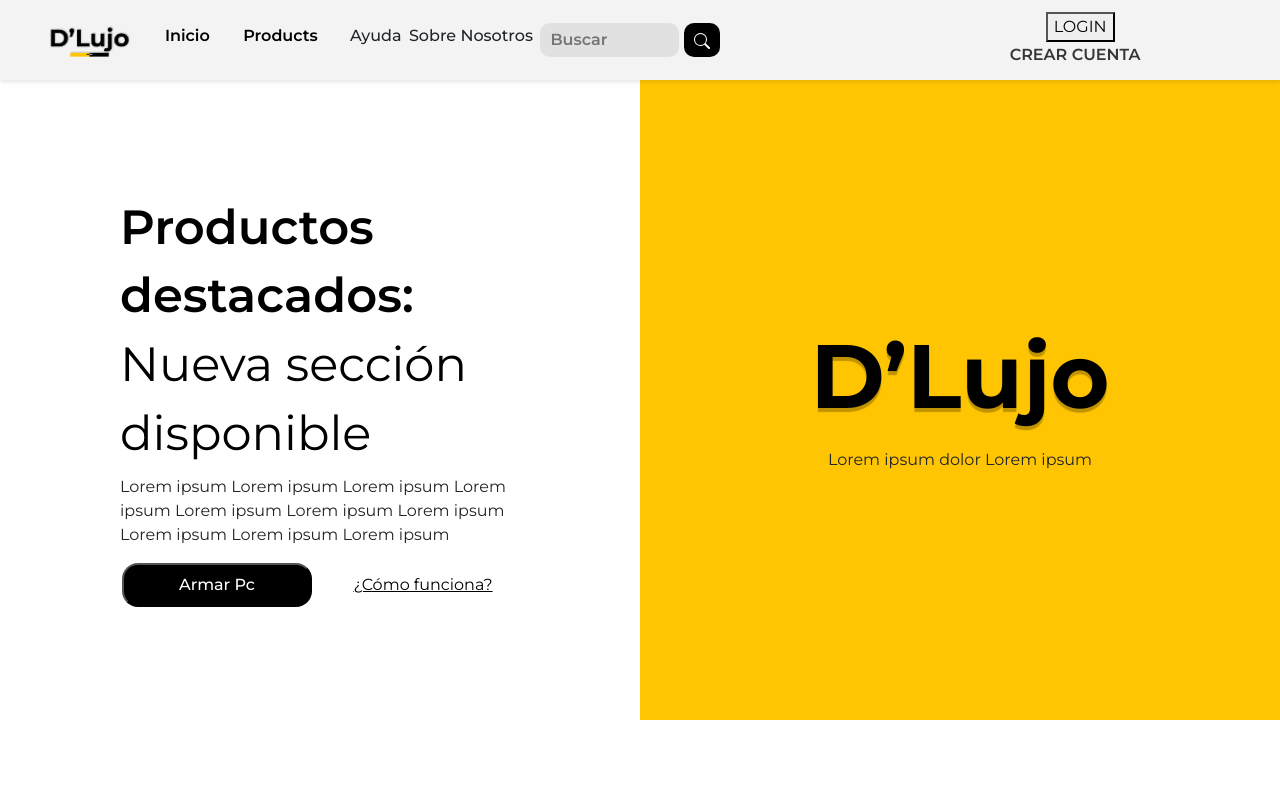
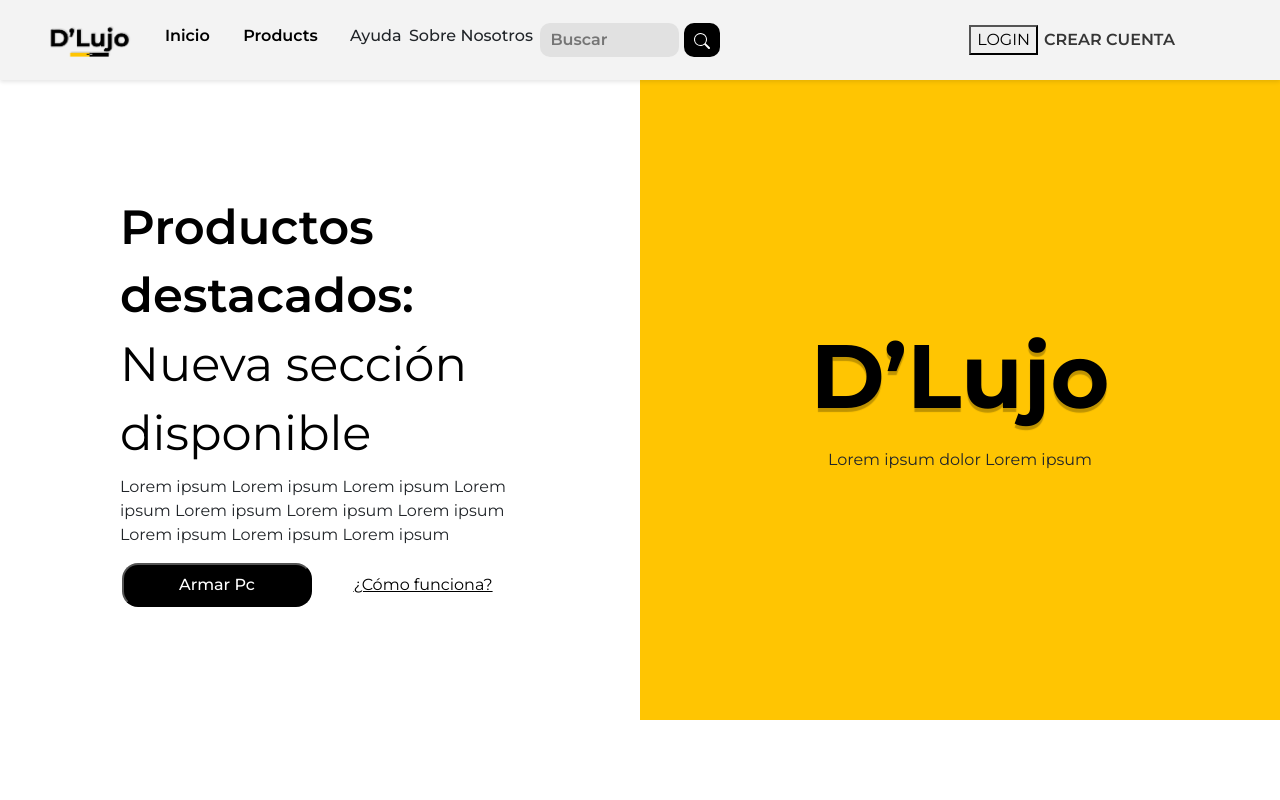
Before and after one commit to JoseSantos5455/e-Commerce-fullstackApp, a React (Create React App) app in the folder clients/: page / in a window 1280 px wide. Shown: the top 800 px of the page. Built offline with nearby package versions, Linux system fonts and the light colour scheme; no server answers.

Commit message:
ft styles btn nav auth

```diff
--- a/clients/src/components/navBar/Nav.module.css
+++ b/clients/src/components/navBar/Nav.module.css
@@ -129,7 +129,10 @@
 .div_auth button{
   margin: 10%;
 }
-
+.div_not_auth{
+  display: flex;
+  align-items: center;
+}
 .login {
   color: white;
   background-color: black;
```
